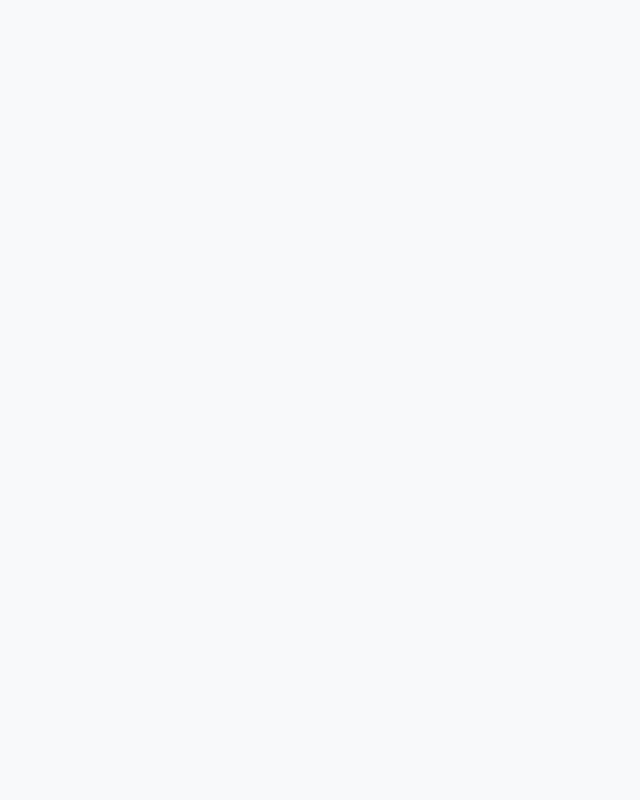
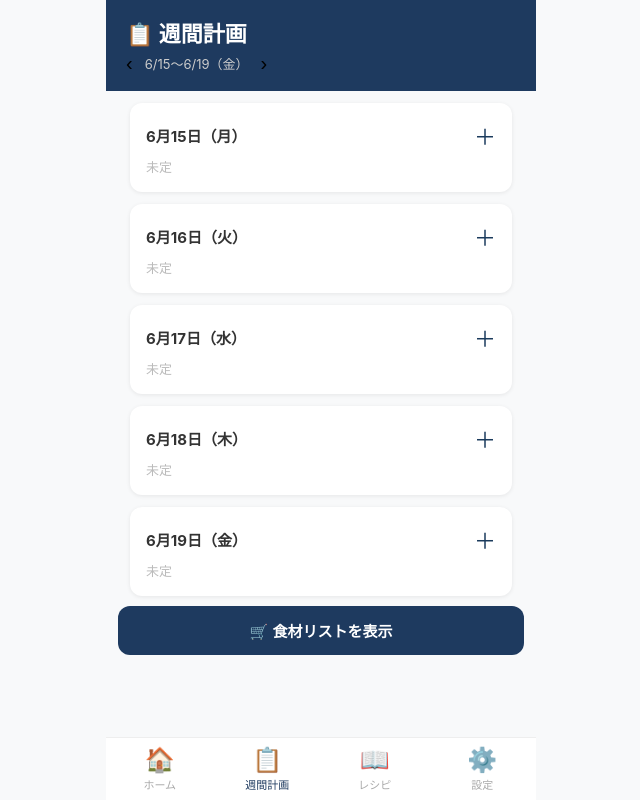
Before and after one commit to yjst0623/BentoLog, a React (Vite) app: page /BentoLog/plan in a window 1280 px wide. Before the commit this address had no page. Shown: the whole page, without its empty margins (319-959 px from the left). Built offline with nearby package versions, Linux system fonts and the light colour scheme.

Commit message:
Add weekly plan with shopping list feature

```diff
--- a/src/App.tsx
+++ b/src/App.tsx
@@ -4,11 +4,12 @@ import CameraPage from './pages/CameraPage';
 import AnalysisPage from './pages/AnalysisPage';
 import HistoryPage from './pages/HistoryPage';
 import RecipePage from './pages/RecipePage';
+import PlanPage from './pages/PlanPage';
 import SettingsPage from './pages/SettingsPage';
 
 const TABS = [
   { path: '/', label: 'ホーム', icon: '🏠' },
-  { path: '/history', label: '履歴', icon: '📅' },
+  { path: '/plan', label: '週間計画', icon: '📋' },
   { path: '/recipe', label: 'レシピ', icon: '📖' },
   { path: '/settings', label: '設定', icon: '⚙️' },
 ];
@@ -36,6 +37,7 @@ export default function App() {
         <Route path="/camera" element={<><CameraPage /><TabBar /></>} />
         <Route path="/analysis" element={<><AnalysisPage /><TabBar /></>} />
         <Route path="/history" element={<><HistoryPage /><TabBar /></>} />
+        <Route path="/plan" element={<><PlanPage /><TabBar /></>} />
         <Route path="/recipe" element={<><RecipePage /><TabBar /></>} />
         <Route path="/settings" element={<><SettingsPage /><TabBar /></>} />
       </Routes>
--- a/src/pages/HomePage.tsx
+++ b/src/pages/HomePage.tsx
@@ -47,8 +47,8 @@ export default function HomePage() {
         <button className="action-btn" onClick={() => nav('/camera')}>
           <span className="icon">📷</span><span className="label">写真を撮る</span>
         </button>
-        <button className="action-btn" onClick={() => nav('/recipe')}>
-          <span className="icon">📖</span><span className="label">レシピ</span>
+        <button className="action-btn" onClick={() => nav('/plan')}>
+          <span className="icon">📋</span><span className="label">週間計画</span>
         </button>
         <button className="action-btn" onClick={() => nav('/history')}>
           <span className="icon">📅</span><span className="label">履歴を見る</span>
--- /dev/null
+++ b/src/pages/PlanPage.tsx
@@ -0,0 +1,182 @@
+import { useEffect, useState } from 'react';
+import { getAllRecipes } from '../lib/db';
+import type { Recipe, WeeklyPlan, PlanDish } from '../types';
+import { format, startOfWeek, addDays } from 'date-fns';
+import { ja } from 'date-fns/locale';
+
+const STORAGE_KEY = 'bentolog_weekly_plan';
+
+function getWeekStart(offset = 0): string {
+  const d = startOfWeek(addDays(new Date(), offset * 7), { weekStartsOn: 1 });
+  return format(d, 'yyyy-MM-dd');
+}
+
+function loadPlan(weekStart: string): WeeklyPlan {
+  try {
+    const raw = localStorage.getItem(STORAGE_KEY);
+    if (raw) {
+      const all: WeeklyPlan[] = JSON.parse(raw);
+      return all.find(p => p.weekStart === weekStart) ?? { weekStart, days: {} };
+    }
+  } catch {}
+  return { weekStart, days: {} };
+}
+
+function savePlan(plan: WeeklyPlan) {
+  try {
+    const raw = localStorage.getItem(STORAGE_KEY);
+    const all: WeeklyPlan[] = raw ? JSON.parse(raw) : [];
+    const idx = all.findIndex(p => p.weekStart === plan.weekStart);
+    if (idx >= 0) all[idx] = plan; else all.push(plan);
+    localStorage.setItem(STORAGE_KEY, JSON.stringify(all));
+  } catch {}
+}
+
+export default function PlanPage() {
+  const [weekOffset, setWeekOffset] = useState(0);
+  const [plan, setPlan] = useState<WeeklyPlan>({ weekStart: getWeekStart(0), days: {} });
+  const [recipes, setRecipes] = useState<Recipe[]>([]);
+  const [editingDay, setEditingDay] = useState<string | null>(null);
+  const [input, setInput] = useState('');
+  const [selectedRecipeId, setSelectedRecipeId] = useState('');
+  const [showList, setShowList] = useState(false);
+  const [checked, setChecked] = useState<Set<string>>(new Set());
+
+  const weekStart = getWeekStart(weekOffset);
+  const days = Array.from({ length: 5 }, (_, i) => format(addDays(new Date(weekStart), i), 'yyyy-MM-dd'));
+
+  useEffect(() => {
+    setPlan(loadPlan(weekStart));
+    getAllRecipes().then(setRecipes);
+    setShowList(false);
+  }, [weekOffset]);
+
+  const addDish = (date: string) => {
+    const trimmed = input.trim();
+    if (!trimmed && !selectedRecipeId) return;
+    const recipe = recipes.find(r => r.id === selectedRecipeId);
+    const dish: PlanDish = { name: recipe ? recipe.name : trimmed, recipeId: recipe?.id };
+    const updated: WeeklyPlan = {
+      ...plan,
+      days: { ...plan.days, [date]: [...(plan.days[date] ?? []), dish] },
+    };
+    savePlan(updated);
+    setPlan(updated);
+    setInput(''); setSelectedRecipeId(''); setEditingDay(null);
+  };
+
+  const removeDish = (date: string, idx: number) => {
+    const updated: WeeklyPlan = {
+      ...plan,
+      days: { ...plan.days, [date]: plan.days[date].filter((_, i) => i !== idx) },
+    };
+    savePlan(updated); setPlan(updated);
+  };
+
+  const allIngredients: string[] = [];
+  for (const date of days) {
+    for (const dish of plan.days[date] ?? []) {
+      const recipe = recipes.find(r => r.id === dish.recipeId);
+      if (recipe?.ingredients) {
+        recipe.ingredients.split('\n').filter(l => l.trim()).forEach(l => {
+          if (!allIngredients.includes(l.trim())) allIngredients.push(l.trim());
+        });
+      }
+    }
+  }
+
+  const toggleCheck = (item: string) => {
+    const next = new Set(checked);
+    next.has(item) ? next.delete(item) : next.add(item);
+    setChecked(next);
+  };
+
+  return (
+    <div className="page">
+      <div className="header">
+        <h1>📋 週間計画</h1>
+        <div style={{ display: 'flex', alignItems: 'center', gap: 12, marginTop: 4 }}>
+          <button onClick={() => setWeekOffset(w => w - 1)} style={{ background: 'none', border: 'none', fontSize: 20, cursor: 'pointer' }}>‹</button>
+          <span style={{ fontSize: 13, color: '#ccc' }}>
+            {format(new Date(weekStart), 'M/d', { locale: ja })}〜
+            {format(addDays(new Date(weekStart), 4), 'M/d（E）', { locale: ja })}
+          </span>
+          <button onClick={() => setWeekOffset(w => w + 1)} style={{ background: 'none', border: 'none', fontSize: 20, cursor: 'pointer' }}>›</button>
+        </div>
+      </div>
+
+      <div style={{ padding: '0 12px' }}>
+        {days.map(date => (
+          <div key={date} className="card" style={{ marginBottom: 10 }}>
+            <div style={{ display: 'flex', justifyContent: 'space-between', alignItems: 'center', marginBottom: 6 }}>
+              <div style={{ fontWeight: 700, fontSize: 15 }}>
+                {format(new Date(date), 'M月d日（E）', { locale: ja })}
+              </div>
+              <button onClick={() => { setEditingDay(editingDay === date ? null : date); setInput(''); setSelectedRecipeId(''); }}
+                style={{ background: 'none', border: 'none', fontSize: 22, cursor: 'pointer', color: '#1A3A5C' }}>＋</button>
+            </div>
+
+            {(plan.days[date] ?? []).length === 0 && editingDay !== date && (
+              <div style={{ fontSize: 13, color: '#bbb' }}>未定</div>
+            )}
+
+            {(plan.days[date] ?? []).map((dish, idx) => (
+              <div key={idx} style={{ display: 'flex', justifyContent: 'space-between', alignItems: 'center',
+                padding: '4px 0', borderBottom: '1px solid #f0f0f0' }}>
+                <span style={{ fontSize: 14 }}>{dish.name}{dish.recipeId && <span style={{ fontSize: 11, color: '#4CAF50', marginLeft: 4 }}>📖</span>}</span>
+                <button onClick={() => removeDish(date, idx)}
+                  style={{ background: 'none', border: 'none', color: '#ccc', fontSize: 16, cursor: 'pointer' }}>✕</button>
+              </div>
+            ))}
+
+            {editingDay === date && (
+              <div style={{ marginTop: 8, display: 'flex', flexDirection: 'column', gap: 6 }}>
+                <select value={selectedRecipeId} onChange={e => { setSelectedRecipeId(e.target.value); setInput(''); }}
+                  style={{ padding: '6px 8px', borderRadius: 8, border: '1.5px solid #ccc', fontSize: 14, background: '#fff' }}>
+                  <option value="">📖 レシピから選ぶ…</option>
+                  {recipes.map(r => <option key={r.id} value={r.id}>{r.name}</option>)}
+                </select>
+                {!selectedRecipeId && (
+                  <input value={input} onChange={e => setInput(e.target.value)}
+                    placeholder="または料理名を入力"
+                    style={{ padding: '6px 8px', borderRadius: 8, border: '1.5px solid #ccc', fontSize: 14 }}
+                    onKeyDown={e => e.key === 'Enter' && addDish(date)} />
+                )}
+                <button className="btn-primary" onClick={() => addDish(date)} style={{ padding: '6px 0' }}>追加</button>
+              </div>
+            )}
+          </div>
+        ))}
+
+        <button className="btn-primary" onClick={() => { setShowList(!showList); setChecked(new Set()); }}
+          style={{ margin: '4px 0 16px' }}>
+          🛒 食材リストを{showList ? '閉じる' : '表示'}
+        </button>
+
+        {showList && (
+          <div className="card" style={{ marginBottom: 80 }}>
+            <div className="card-title">🛒 今週の買い物リスト</div>
+            {allIngredients.length === 0 ? (
+              <div style={{ color: '#999', fontSize: 14 }}>レシピから選んだおかずの食材が表示されます</div>
+            ) : (
+              allIngredients.map(item => (
+                <div key={item} onClick={() => toggleCheck(item)}
+                  style={{ display: 'flex', alignItems: 'center', gap: 10, padding: '8px 0',
+                    borderBottom: '1px solid #f0f0f0', cursor: 'pointer' }}>
+                  <div style={{ width: 22, height: 22, borderRadius: 4, border: '2px solid',
+                    borderColor: checked.has(item) ? '#4CAF50' : '#ccc',
+                    background: checked.has(item) ? '#4CAF50' : '#fff',
+                    display: 'flex', alignItems: 'center', justifyContent: 'center', flexShrink: 0 }}>
+                    {checked.has(item) && <span style={{ color: '#fff', fontSize: 14 }}>✓</span>}
+                  </div>
+                  <span style={{ fontSize: 15, textDecoration: checked.has(item) ? 'line-through' : 'none',
+                    color: checked.has(item) ? '#aaa' : '#333' }}>{item}</span>
+                </div>
+              ))
+            )}
+          </div>
+        )}
+      </div>
+    </div>
+  );
+}
--- a/src/pages/RecipePage.tsx
+++ b/src/pages/RecipePage.tsx
@@ -11,6 +11,7 @@ export default function RecipePage() {
   const [expanded, setExpanded] = useState<string | null>(null);
   const [name, setName] = useState('');
   const [category, setCategory] = useState('その他');
+  const [ingredients, setIngredients] = useState('');
   const [memo, setMemo] = useState('');
 
   const load = async () => setRecipes(await getAllRecipes());
@@ -18,8 +19,8 @@ export default function RecipePage() {
 
   const add = async () => {
     if (!name.trim()) return;
-    await saveRecipe({ id: uuidv4(), name: name.trim(), category, memo, createdAt: new Date().toISOString() });
-    setName(''); setCategory('その他'); setMemo(''); setShowForm(false);
+    await saveRecipe({ id: uuidv4(), name: name.trim(), category, ingredients, memo, createdAt: new Date().toISOString() });
+    setName(''); setCategory('その他'); setIngredients(''); setMemo(''); setShowForm(false);
     load();
   };
 
@@ -54,10 +55,15 @@ export default function RecipePage() {
               </button>
             ))}
           </div>
-          <div className="settings-label">メモ（材料・作り方など）</div>
+          <div className="settings-label">食材（1行に1つ）</div>
+          <textarea value={ingredients} onChange={e => setIngredients(e.target.value)}
+            placeholder={'豚バラ 200g\n生姜 1片\n醤油 大さじ2\nみりん 大さじ2'}
+            style={{ width: '100%', boxSizing: 'border-box', minHeight: 80, padding: 8, borderRadius: 8,
+              border: '1.5px solid #ccc', fontSize: 14, fontFamily: 'inherit', resize: 'vertical' }} />
+          <div className="settings-label" style={{ marginTop: 8 }}>作り方メモ</div>
           <textarea value={memo} onChange={e => setMemo(e.target.value)}
-            placeholder="例：豚バラ200g、生姜1片、醤油大2、みりん大2…"
-            style={{ width: '100%', boxSizing: 'border-box', minHeight: 80, padding: 8, borderRadius: 8,
+            placeholder="例：肉をタレに漬けてフライパンで焼く"
+            style={{ width: '100%', boxSizing: 'border-box', minHeight: 60, padding: 8, borderRadius: 8,
               border: '1.5px solid #ccc', fontSize: 14, fontFamily: 'inherit', resize: 'vertical' }} />
           <div style={{ display: 'flex', gap: 8, marginTop: 10 }}>
             <button className="btn-primary" onClick={add} style={{ flex: 1 }}>保存する</button>
@@ -89,10 +95,20 @@ export default function RecipePage() {
                   style={{ background: 'none', border: 'none', fontSize: 20, cursor: 'pointer', color: '#ccc', padding: 4 }}>🗑</button>
               </div>
             </div>
-            {expanded === r.id && r.memo && (
-              <div style={{ marginTop: 10, paddingTop: 10, borderTop: '1px solid #eee',
-                fontSize: 14, whiteSpace: 'pre-wrap', color: '#444', lineHeight: 1.6 }}>
-                {r.memo}
+            {expanded === r.id && (
+              <div style={{ marginTop: 10, paddingTop: 10, borderTop: '1px solid #eee' }}>
+                {r.ingredients && (
+                  <>
+                    <div style={{ fontSize: 12, fontWeight: 600, color: '#666', marginBottom: 4 }}>🛒 食材</div>
+                    <div style={{ fontSize: 14, color: '#444', lineHeight: 1.8, whiteSpace: 'pre-wrap', marginBottom: 8 }}>{r.ingredients}</div>
+                  </>
+                )}
+                {r.memo && (
+                  <>
+                    <div style={{ fontSize: 12, fontWeight: 600, color: '#666', marginBottom: 4 }}>📝 メモ</div>
+                    <div style={{ fontSize: 14, color: '#444', lineHeight: 1.6, whiteSpace: 'pre-wrap' }}>{r.memo}</div>
+                  </>
+                )}
               </div>
             )}
           </div>
```
Also changed, not shown: src/types/index.ts (+11 -0 lines).
